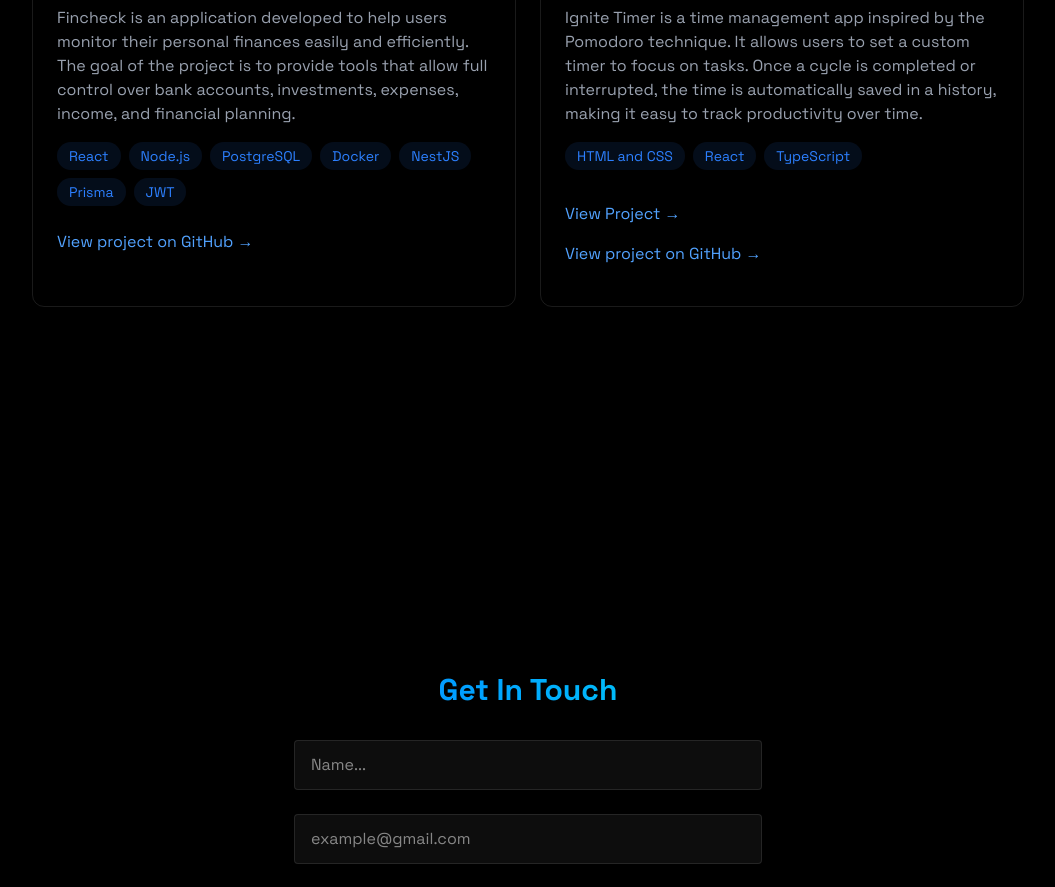
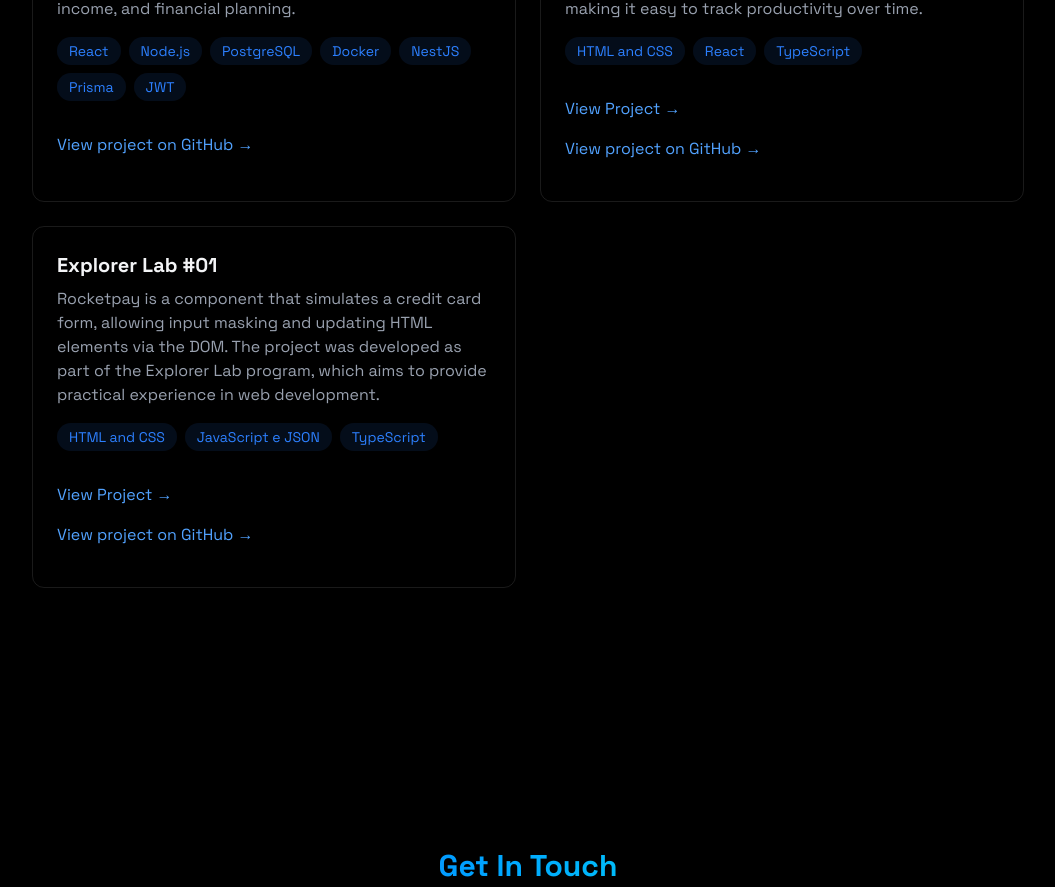
Before and after one commit to diegobonze/porfifolio-react, a React (Vite) app: page / in a window 1280 px wide. Shown: the part 1960-2847 px from the top of the page, without its empty margins (112-1167 px from the left). Built offline with nearby package versions, Linux system fonts and the light colour scheme.

Commit message:
update portfolio

```diff
--- a/src/components/sections/Projects.jsx
+++ b/src/components/sections/Projects.jsx
@@ -34,12 +34,13 @@ export const Projects = () => {
                 <a
                   href="https://github.com/diegobonze/fincheck"
                   target="_blank"
-                  className="text-blue-400 hover:text-blue-300 transition-colors mt-2 mb-4"
+                  className="text-blue-400 hover:text-blue-300 transition-colors my-4"
                 >
                   View project on GitHub →
                 </a>
               </div>
             </div>
+
             <div
               className="
               glass p-6 rounded-xl border border-white/10
@@ -85,6 +86,52 @@ export const Projects = () => {
                 </a>
               </div>
             </div>
+
+            <div
+              className="
+              glass p-6 rounded-xl border border-white/10
+              hover:-translate-y-1 hover:border-blue-500/30
+              hover:shadow-[0_4px_20px_rgba(59,130,246,0.1)]
+              transition-all
+            "
+            >
+              <h3 className="text-xl font-bold mb-2">Explorer Lab #01</h3>
+              <p className="text-gray-400 mb-4">
+                Rocketpay is a component that simulates a credit card form, allowing input masking and updating HTML elements via the DOM. The project was developed as part of the Explorer Lab program, which aims to provide practical experience in web development.
+              </p>
+              <div className="flex flex-wrap gap-2 mb-4">
+                {["HTML and CSS", "JavaScript e JSON", "TypeScript"].map((tech, key) => (
+                  <span
+                    key={key}
+                    className="
+                      bg-blue-500/10 text-blue-500 py-1 px-3
+                      rounded-full text-sm
+                      transition
+                      hover:bg-blue-500/20 hover:-translate-y-0.5
+                      hover:shadow-[0_2px_8px_rgba(59,130,246,0.2)]
+                    "
+                  >
+                    {tech}
+                  </span>
+                ))}
+              </div>
+              <div className="flex flex-col">
+                <a
+                  href="https://explorer-lab-neon-nine.vercel.app/"
+                  target="_blank"
+                  className="text-blue-400 hover:text-blue-300 transition-colors mt-4 mb-2"
+                >
+                  View Project →
+                </a>
+                <a
+                  href="https://github.com/diegobonze/explorer-lab"
+                  target="_blank"
+                  className="text-blue-400 hover:text-blue-300 transition-colors mt-2 mb-4"
+                >
+                  View project on GitHub →
+                </a>
+              </div>
+            </div>
           </div>
         </div>
       </RevealOnScroll>
```
